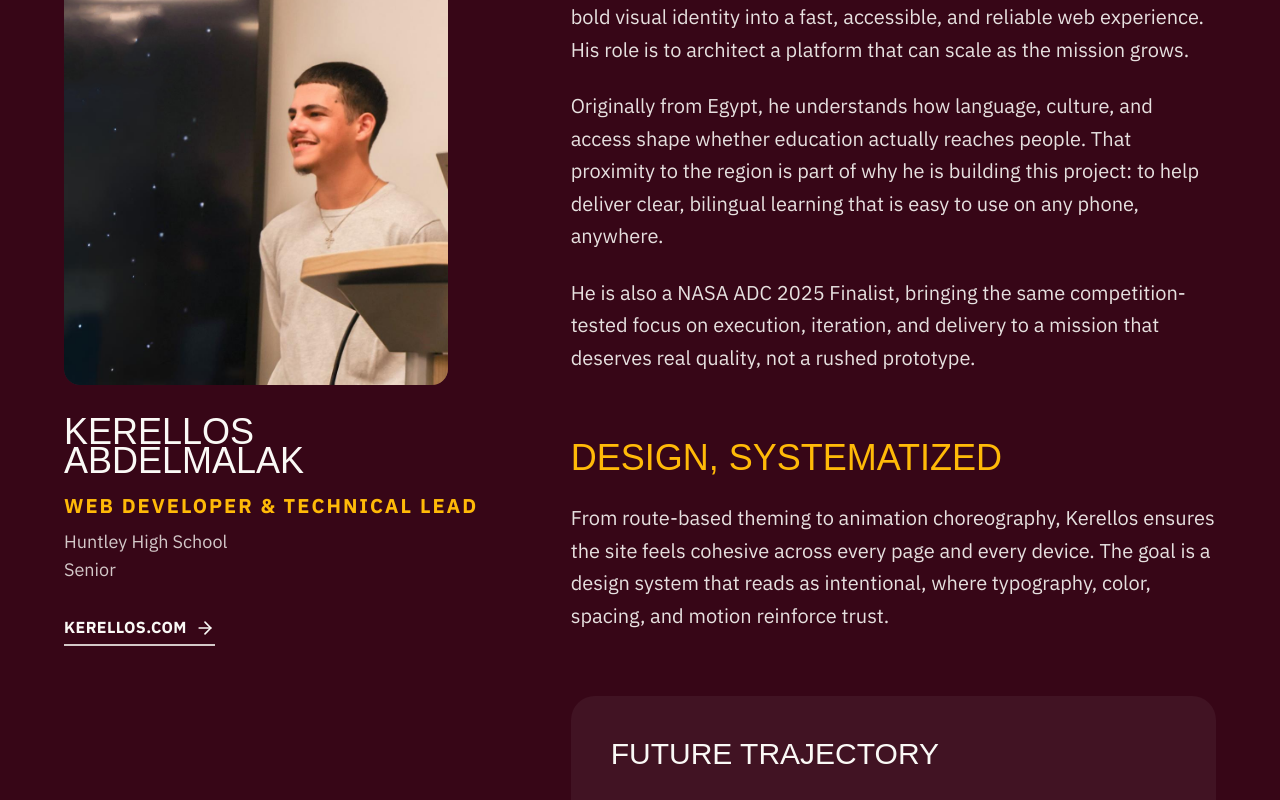
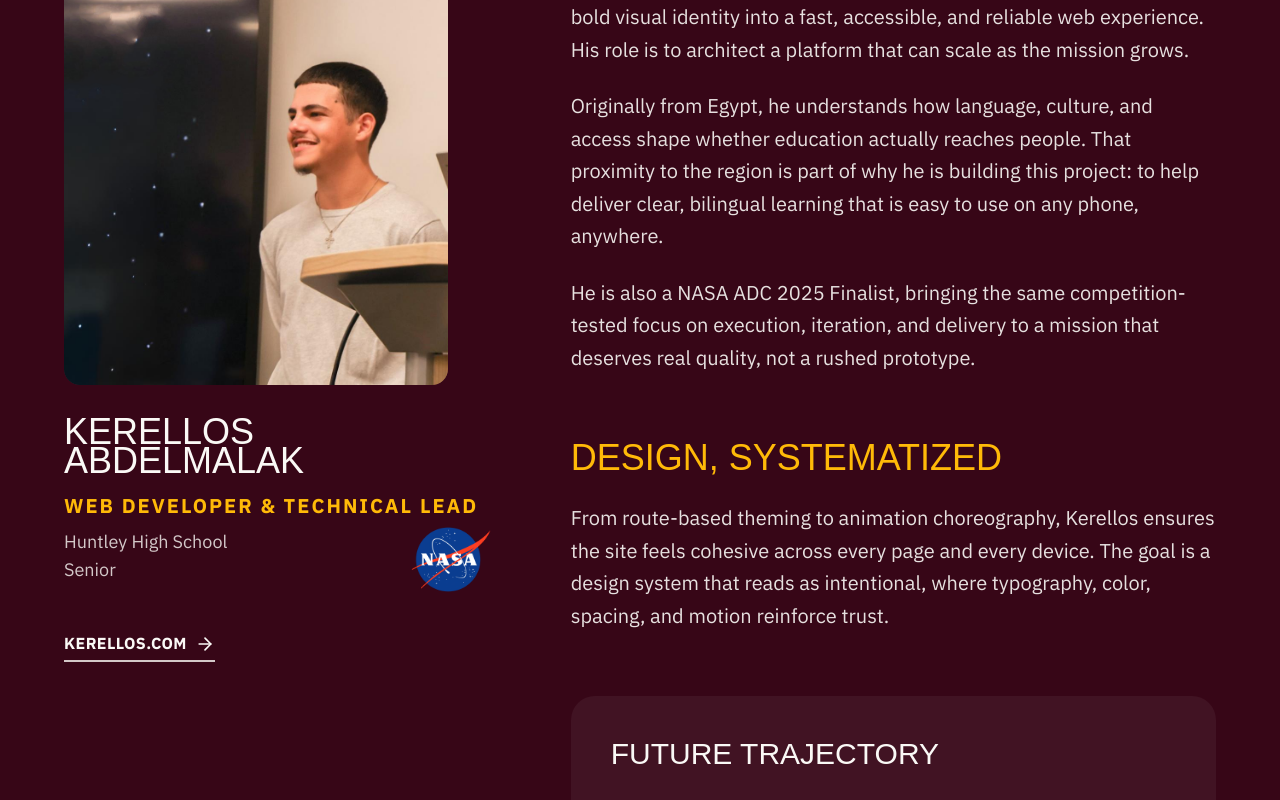
Before and after one commit to kiroiscoding/FlowForHer, a Next.js app: page /about in a window 1280 px wide. Shown: the part 3165-3965 px from the top of the page. Built offline with nearby package versions, Linux system fonts and the light colour scheme; a web font is replaced by a local one.

Commit message:
Add NASA badge to About (Kerellos)

```diff
--- a/src/app/about/page.tsx
+++ b/src/app/about/page.tsx
@@ -174,9 +174,19 @@ export default function About() {
                             <p className="text-xl font-bold uppercase tracking-widest mb-2 text-brand-amber">
                                 Web Developer & Technical Lead
                             </p>
-                            <p className="text-lg opacity-80 mb-8">
-                                Huntley High School <br /> Senior
-                            </p>
+                            <div className="flex items-start justify-between gap-6 mb-8">
+                                <p className="text-lg opacity-80">
+                                    Huntley High School <br /> Senior
+                                </p>
+                                <div className="relative w-20 h-20 md:w-20 md:h-20 shrink-0 -mt-2 transform -translate-x-6 md:-translate-x-4">
+                                    <Image
+                                        src="/NASA_Badge.png"
+                                        alt="NASA ADC badge"
+                                        fill
+                                        className="object-contain"
+                                    />
+                                </div>
+                            </div>
 
                             <a
                                 href="https://kerellos.com"
```
Also changed, not shown: public/NASA_Badge.png (added).
